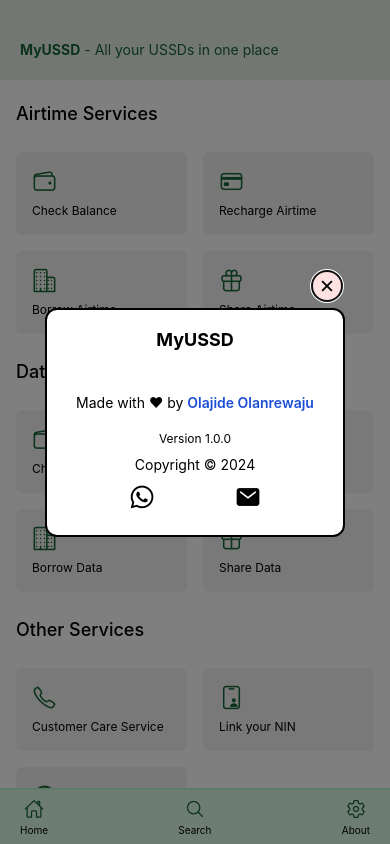
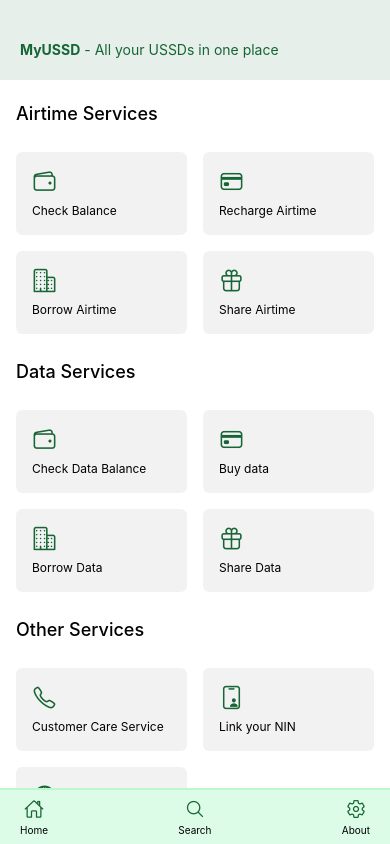
Before and after one commit to monyasau/my-ussd, a React Native app: screen / in a window 390 px wide. Built offline with nearby package versions, Linux system fonts and the light colour scheme.

Commit message:
updates: fixed ux issue, added icon

```diff
--- a/App.js
+++ b/App.js
@@ -13,7 +13,7 @@ import RechargeModal from "./components/RechargeModal";
 import ShareModal from "./components/ShareModal";
 
 export default function App() {
-  const [aboutModalOpen, setAboutModalOpen] = useState(true);
+  const [aboutModalOpen, setAboutModalOpen] = useState(false);
   const [rechargeModalOpen, setRechargeModalOpen] = useState(false);
   const [shareModalOpen, setShareModalOpen] = useState(false);
   const switchShareModal = () => setShareModalOpen(!shareModalOpen);
```
Also changed, not shown: assets/MyUssd.png (added), 1 other file (tests, documents, lock files or other folders).
